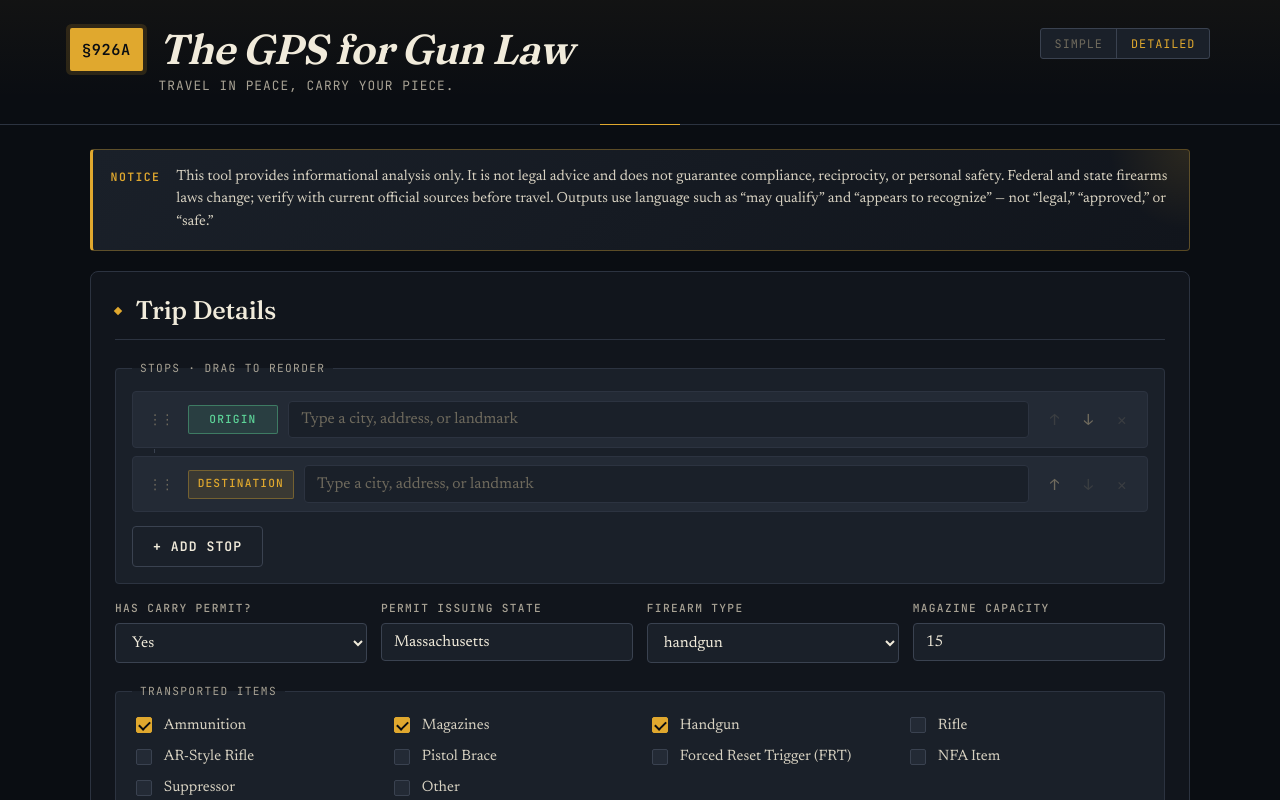
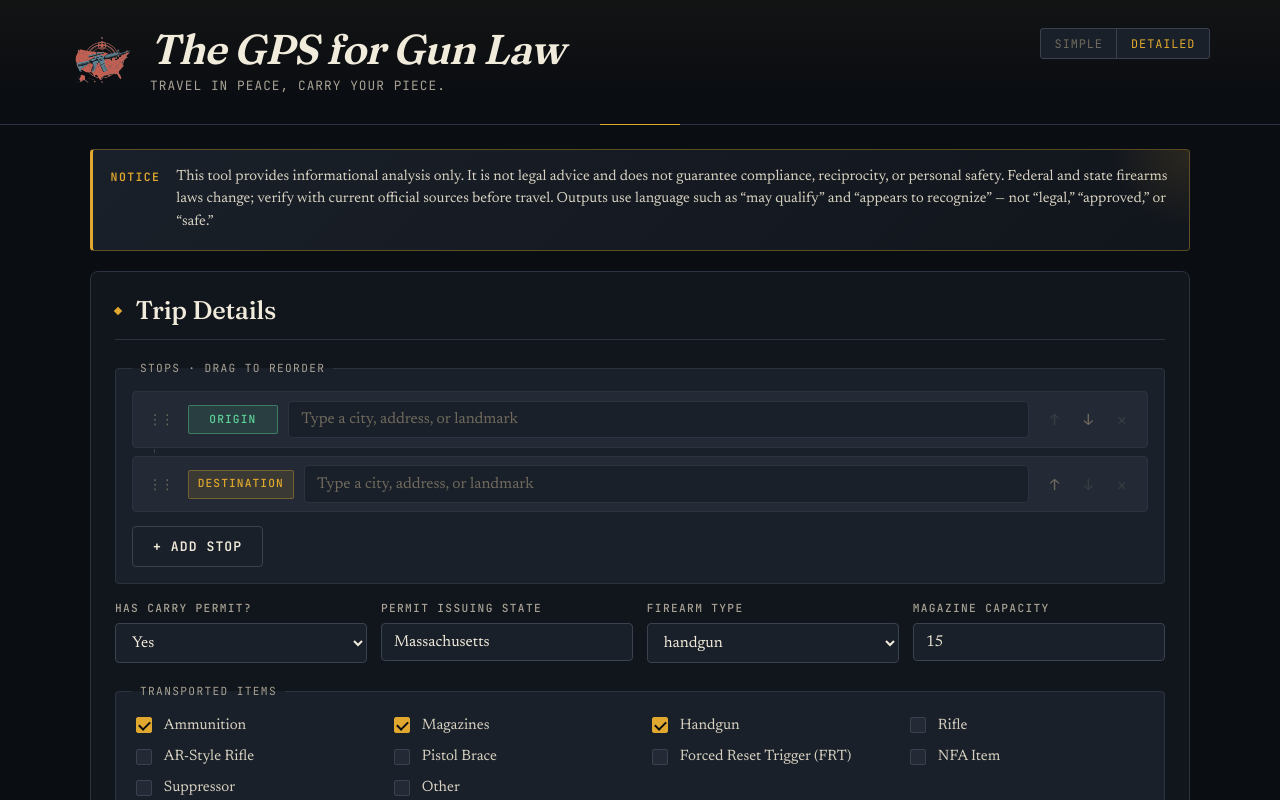
Before and after one commit to Rich-McGrath/interstate-firearm-travel-planner, a React (Vite) app: page / in a window 1280 px wide. Shown: the top 800 px of the page. Built offline with nearby package versions, Linux system fonts and the light colour scheme.

Commit message:
Replace §926A pill with GunNav logo image

```diff
--- a/src/App.tsx
+++ b/src/App.tsx
@@ -356,7 +356,13 @@ export default function App() {
       <div className="app">
         <header className="app__header">
           <div className="app__brand">
-            <span className="app__brand-mark">§926A</span>
+            <img
+              src="/gunnav-logo.png"
+              alt="GunNav"
+              className="app__brand-mark"
+              width="64"
+              height="64"
+            />
             <div className="app__brand-text">
               <h1>The GPS for Gun Law</h1>
               <p className="app__subtitle">
--- a/src/styles.css
+++ b/src/styles.css
@@ -157,20 +157,19 @@ p { margin: 0 0 0.8em; color: var(--cream-1); }
   gap: 1.5rem;
 }
 
+/* Brand mark — the GunNav logo image. Transparent PNG so it sits
+   directly on the header background; sized to read clearly next to
+   the title without dominating it. The previous §926A amber pill
+   styling is gone — the logo carries the brand now. */
 .app__brand-mark {
-  font-family: var(--mono);
-  font-weight: 600;
-  font-size: 0.95rem;
-  background: var(--amber);
-  color: var(--ink-0);
-  padding: 0.6rem 0.75rem;
-  border-radius: 2px;
-  letter-spacing: 0.04em;
-  display: inline-flex;
-  align-items: center;
+  width: 64px;
+  height: 64px;
+  flex-shrink: 0;
   align-self: flex-start;
-  position: relative;
-  box-shadow: 0 0 0 4px rgba(224, 168, 46, 0.15);
+  display: block;
+  /* No background, padding, or border — the PNG already has its own
+     visual weight. Add a subtle drop shadow only if needed for
+     contrast on busier backgrounds; current dark ink doesn't need it. */
 }
 
 .app__brand h1 {
```
Also changed, not shown: public/gunnav-logo.png (added).
